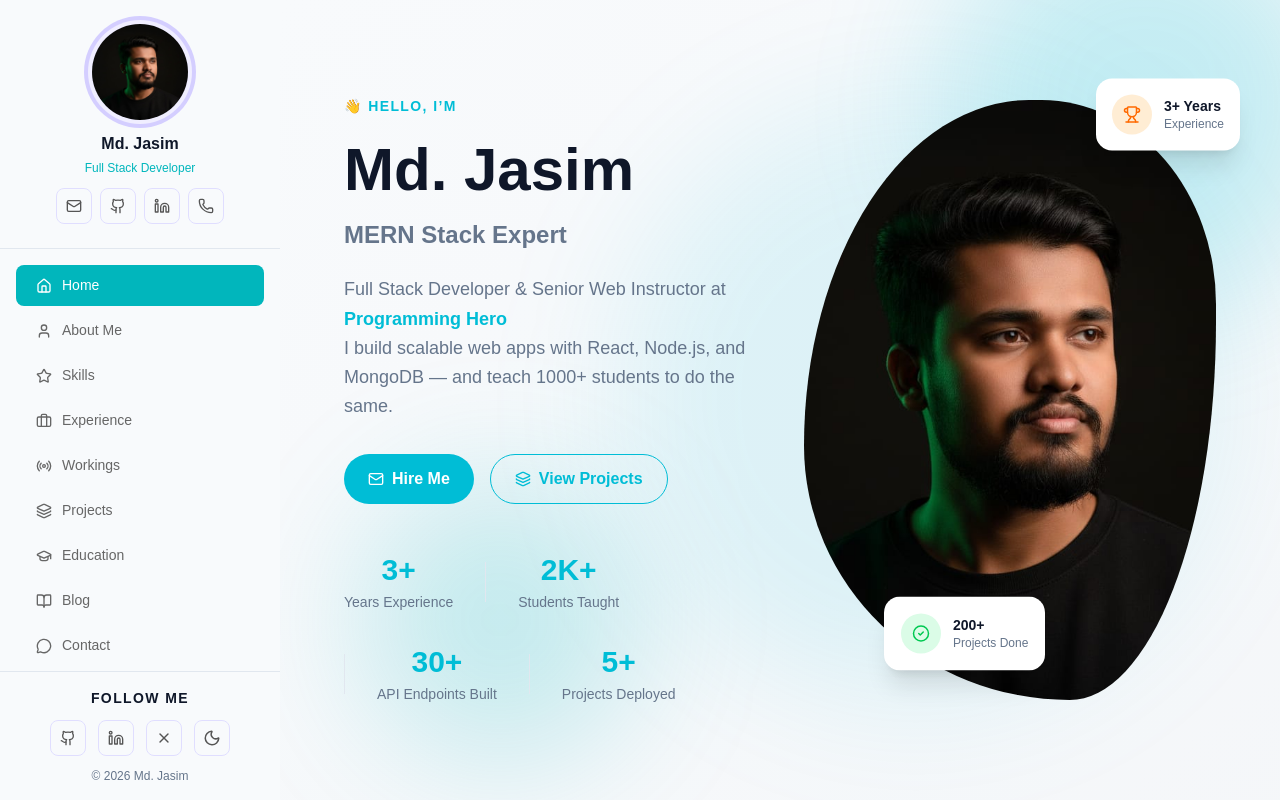
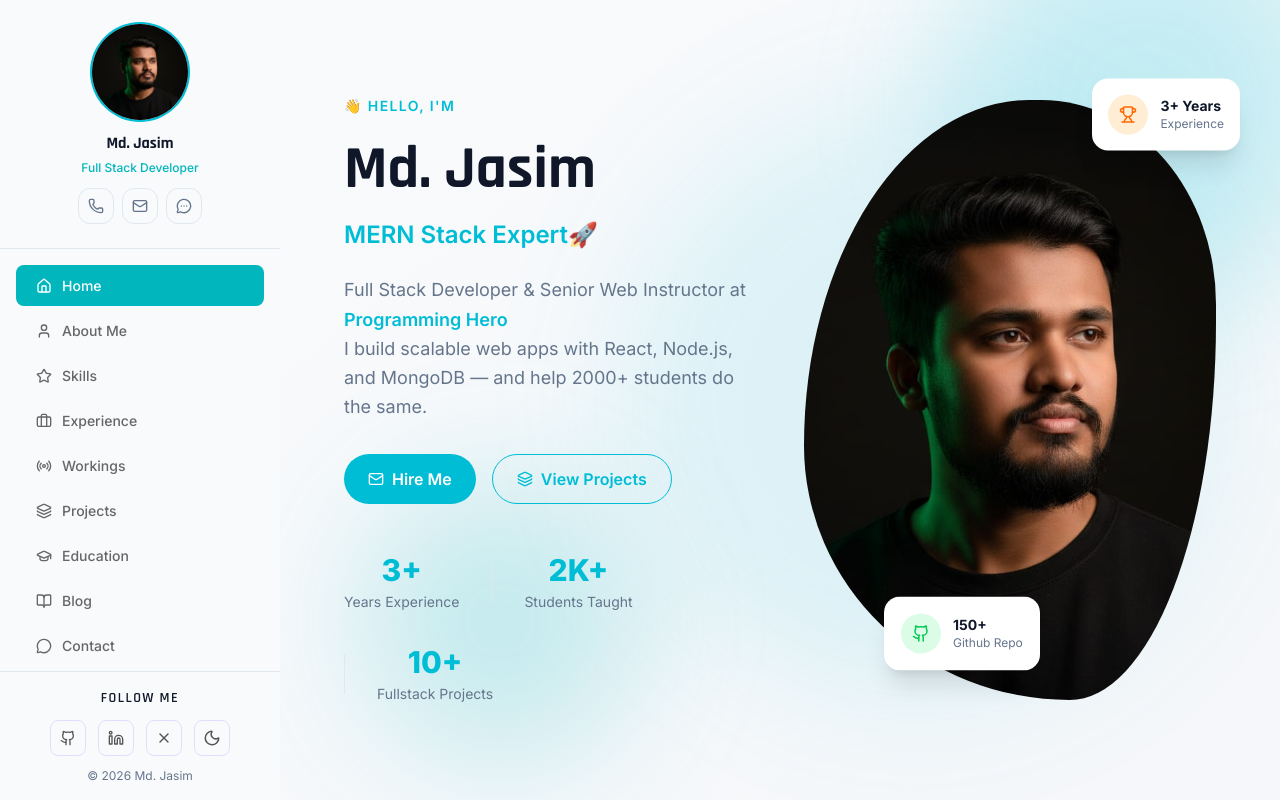
Before and after one commit to ismailjosim/portfolio-v2.0, a Next.js app: page / in a window 1280 px wide. Shown: the top 800 px of the page. Built offline with nearby package versions, Linux system fonts and the light colour scheme.

Commit message:
feat: enhance global styles and add social icons component for improved UI and functionality

```diff
--- a/src/app/globals.css
+++ b/src/app/globals.css
@@ -1,9 +1,13 @@
+@import url('https://fonts.googleapis.com/css2?family=Inter:ital,opsz,wght@0,14..32,100..900;1,14..32,100..900');
+@import url('https://fonts.googleapis.com/css2?family=Rajdhani:wght@300;400;500;600;700&display=swap');
 @import "tailwindcss";
 @import "tw-animate-css";
 @import "shadcn/tailwind.css";
 
 
 @custom-variant dark (&:is(.dark *));
+
+
 
 /* ===================================== */
 /* ========== LIGHT THEME ============== */
@@ -127,16 +131,6 @@
 /* ============ BASE LAYER ============= */
 /* ===================================== */
 
-@layer base {
-  * {
-    @apply border-border outline-ring/50;
-  }
-
-  body {
-    @apply bg-background text-foreground antialiased;
-  }
-}
-
 @theme inline {
   --radius-sm: calc(var(--radius) - 4px);
   --radius-md: calc(var(--radius) - 2px);
@@ -160,16 +154,32 @@
   --color-ring: var(--ring);
 }
 
+@layer base {
+  * {
+    @apply border-border outline-ring/50;
+  }
+
+  body {
+    @apply bg-background text-foreground antialiased;
+  }
+}
+
+/*
+===========================================
+*                            Global styling
+===========================================
+*/
+* {
+
+  scroll-behavior: smooth;
+  box-sizing: border-box;
+}
+
 body {
-  font-family: "Satoshi", sans-serif;
+  font-family: "Inter", sans-serif;
   background: var(--color-background);
   color: var(--color-foreground);
   overflow-x: hidden;
-}
-
-* {
-  scroll-behavior: smooth;
-  box-sizing: border-box;
 }
 
 h1,
@@ -177,7 +187,28 @@ h2,
 h3,
 h4,
 h5 {
-  font-family: "Cabinet Grotesk", sans-serif;
+  font-family: "Rajdhani", sans-serif;
+}
+
+
+/*
+===========================================
+*                   Sidebar section styling
+===========================================
+*/
+
+@keyframes morph {
+  0% {
+    border-radius: 60% 40% 30% 70% / 60% 30% 70% 40%;
+  }
+
+  50% {
+    border-radius: 30% 60% 70% 40% / 50% 60% 30% 60%;
+  }
+
+  100% {
+    border-radius: 60% 40% 30% 70% / 60% 30% 70% 40%;
+  }
 }
 
 .tech-badge {
@@ -225,33 +256,12 @@ h5 {
   overflow-y: auto;
 }
 
-/* Animated cursor */
-.cursor {
-  display: inline-block;
-  width: 3px;
-  height: 1em;
-  background: var(--accent);
-  margin-left: 2px;
-  vertical-align: middle;
-  animation: blink 1s steps(1) infinite;
-}
 
-@keyframes blink {
-
-  0%,
-  100% {
-    opacity: 1;
-  }
-
-  50% {
-    opacity: 0;
-  }
-}
 
 /* Avatar ring */
-.avatar-ring {
+/* .avatar-ring {
   box-shadow: 0 0 0 4px var(--avatar-ring-1), 0 0 0 8px var(--avatar-ring-2);
-}
+} */
 
 /* Blob */
 .blob {
@@ -279,20 +289,6 @@ h5 {
   .hero-img {
     height: 35rem;
     width: 35rem;
-  }
-}
-
-@keyframes morph {
-  0% {
-    border-radius: 60% 40% 30% 70% / 60% 30% 70% 40%;
-  }
-
-  50% {
-    border-radius: 30% 60% 70% 40% / 50% 60% 30% 60%;
-  }
-
-  100% {
-    border-radius: 60% 40% 30% 70% / 60% 30% 70% 40%;
   }
 }
 
--- a/src/components/Sidebar.tsx
+++ b/src/components/Sidebar.tsx
@@ -19,6 +19,8 @@ import {
 } from 'lucide-react'
 import ThemeToggle from './ui/ThemeToggle'
 import Image from 'next/image'
+import { Button } from './ui/button'
+import SocialIcons from './modules/SocialIcons'
 
 const navItems = [
 	{ id: 'hero', label: 'Home', icon: Home },
@@ -70,7 +72,7 @@ export default function Sidebar() {
 			{/* Profile */}
 			<div className='p-6 text-center border-b border-border shrink-0'>
 				<div className='relative inline-block mb-3'>
-					<div className='w-24 h-24 rounded-full avatar-ring mx-auto overflow-hidden'>
+					<div className='w-24 h-24 rounded-full ring-2 ring-primary mx-auto overflow-hidden'>
 						<Image
 							className='w-full h-full object-cover'
 							alt='JASIM'
@@ -80,44 +82,14 @@ export default function Sidebar() {
 						/>
 					</div>
 				</div>
-				<h3
-					className='font-bold text-foreground text-base'
-					style={{ fontFamily: "'Cabinet Grotesk', sans-serif" }}
-				>
-					Md. Jasim
-				</h3>
+				<h3 className='font-bold text-foreground text-base'>Md. Jasim</h3>
 				<p className='text-xs text-accent font-medium mt-1'>
 					Full Stack Developer
 				</p>
 				<div className='flex justify-center gap-2 mt-3'>
-					<a
-						href='mailto:ismailjosim@yahoo.com'
-						className='social-btn'
-						title='Email'
-					>
-						<Mail className='w-4 h-4' />
-					</a>
-					<a
-						href='https://github.com/ismailjosim'
-						target='_blank'
-						rel='noreferrer'
-						className='social-btn'
-						title='GitHub'
-					>
-						<Github className='w-4 h-4' />
-					</a>
-					<a
-						href='https://linkedin.com/in/ismailjosim'
-						target='_blank'
-						rel='noreferrer'
-						className='social-btn'
-						title='LinkedIn'
-					>
-						<Linkedin className='w-4 h-4' />
-					</a>
-					<a href='tel:+8801715052808' className='social-btn' title='Phone'>
-						<Phone className='w-4 h-4' />
-					</a>
+					<SocialIcons.Phone />
+					<SocialIcons.Email />
+					<SocialIcons.WhatsApp />
 				</div>
 			</div>
 
--- /dev/null
+++ b/src/components/modules/SocialIcons.tsx
@@ -0,0 +1,87 @@
+import { Mail, Github, Linkedin, Facebook, X, Phone, MessageCircleMore } from 'lucide-react'
+import { Button } from '../ui/button'
+
+type SocialButtonProps = {
+	href: string
+	label: string
+	icon: React.ElementType
+}
+
+function SocialButton({ href, label, icon: Icon }: SocialButtonProps) {
+	const isExternal = href.startsWith('http')
+
+	return (
+		<Button
+			asChild
+			size='icon'
+			className='h-9 w-9 rounded-lg border border-border text-muted-foreground bg-transparent transition-all duration-200 hover:bg-accent hover:text-white hover:border-accent'
+		>
+			<a
+				href={href}
+				target={isExternal ? '_blank' : undefined}
+				rel={isExternal ? 'noopener noreferrer' : undefined}
+				title={label}
+			>
+				<Icon className='w-4 h-4' />
+			</a>
+		</Button>
+	)
+}
+
+const SocialIcons = {
+	Email: () => (
+		<SocialButton
+			href='mailto:ismailjosim@yahoo.com'
+			label='Email'
+			icon={Mail}
+		/>
+	),
+
+	Github: () => (
+		<SocialButton
+			href='https://github.com/yourusername'
+			label='GitHub'
+			icon={Github}
+		/>
+	),
+
+	Linkedin: () => (
+		<SocialButton
+			href='https://linkedin.com/in/yourusername'
+			label='LinkedIn'
+			icon={Linkedin}
+		/>
+	),
+
+	Facebook: () => (
+		<SocialButton
+			href='https://facebook.com/yourusername'
+			label='Facebook'
+			icon={Facebook}
+		/>
+	),
+
+	Twitter: () => (
+		<SocialButton
+			href='https://twitter.com/yourusername'
+			label='Twitter'
+			icon={X}
+		/>
+	),
+	Phone: () => (
+		<SocialButton
+			href='tel:+8801715052808'
+			label='Phone'
+			icon={Phone}
+		/>
+	),
+	WhatsApp: () => (
+		<SocialButton
+			href='tel:+8801715052808'
+			label='Phone'
+			icon={MessageCircleMore}
+		/>
+	),
+}
+
+export default SocialIcons
--- a/src/components/sections/AboutSection.tsx
+++ b/src/components/sections/AboutSection.tsx
@@ -54,7 +54,7 @@ export default function AboutSection() {
 				<div className='grid md:grid-cols-2 lg:gap-16 md:gap-10 gap-6 items-start mt-10'>
 					{/* LEFT CONTENT */}
 					<FadeUp delay={100}>
-						<p className='text-muted-foreground text-lg leading-relaxed mb-5 text-justify'>
+						<p className='text-muted-foreground sm:text-lg leading-relaxed mb-5 sm:text-justify'>
 							I’m a passionate{' '}
 							<span className='text-primary font-semibold'>
 								Full Stack Developer
@@ -67,7 +67,7 @@ export default function AboutSection() {
 							, I lead advanced workshops and mentor aspiring developers.
 						</p>
 
-						<p className='text-muted-foreground leading-relaxed text-justify text-lg mb-12 '>
+						<p className='text-muted-foreground leading-relaxed sm:text-justify sm:text-lg mb-12 '>
 							I thrive at the intersection of clean code and impactful teaching.
 							Whether building scalable APIs, architecting frontend systems, or
 							designing curriculum — I bring precision and clarity to everything
--- a/src/components/sections/HeroSection.tsx
+++ b/src/components/sections/HeroSection.tsx
@@ -1,62 +1,52 @@
 'use client'
 
-import { useEffect, useRef } from 'react'
-import { Mail, Layers, Trophy, CheckCircle2 } from 'lucide-react'
+import { useCallback } from 'react'
+import { Mail, Layers, Trophy, GithubIcon } from 'lucide-react'
+import { ReactTyped } from 'react-typed'
 
-const texts = [
+const TYPED_TEXTS = [
 	'Full Stack Developer',
 	'MERN Stack Expert',
 	'Senior Web Instructor',
 	'Open Source Enthusiast',
 ]
 
-const stats = [
+const STATS = [
 	{ value: '3+', label: 'Years Experience' },
 	{ value: '2K+', label: 'Students Taught' },
-	{ value: '30+', label: 'API Endpoints Built' },
-	{ value: '5+', label: 'Projects Deployed' },
+	{ value: '10+', label: 'Fullstack Projects' },
+]
+
+const BADGES = [
+	{
+		icon: Trophy,
+		title: '3+ Years',
+		subtitle: 'Experience',
+		iconBg: 'bg-orange-100',
+		iconColor: 'text-orange-500',
+		position: 'sm:-top-4 -top-10 sm:-right-6 -right-8',
+	},
+	{
+		icon: GithubIcon,
+		title: '150+',
+		subtitle: 'Github Repo',
+		iconBg: 'bg-green-100',
+		iconColor: 'text-green-500',
+		position:
+			'lg:bottom-6 bottom-1 lg:left-20 -left-10 [animation-delay:1.5s] border sm:border-transparent',
+	},
 ]
 
 export default function HeroSection() {
-	const typedRef = useRef<HTMLSpanElement>(null)
+	const scrollToSection = useCallback((id: string) => {
+		const el = document.getElementById(id)
+		if (!el) return
 
-	useEffect(() => {
-		let ti = 0,
-			ci = 0,
-			deleting = false
-		let timeout: ReturnType<typeof setTimeout>
+		const offset = 80
+		const top = el.getBoundingClientRect().top + window.scrollY - offset
 
-		function type() {
-			const el = typedRef.current
-			if (!el) return
-			const current = texts[ti]
-
-			if (!deleting) {
-				el.textContent = current.slice(0, ++ci)
-				if (ci === current.length) {
-					deleting = true
-					timeout = setTimeout(type, 1500)
-					return
-				}
-			} else {
-				el.textContent = current.slice(0, --ci)
-				if (ci === 0) {
-					deleting = false
-					ti = (ti + 1) % texts.length
-				}
-			}
-
-			timeout = setTimeout(type, deleting ? 60 : 100)
-		}
-
-		type()
-		return () => clearTimeout(timeout)
+		window.scrollTo({ top, behavior: 'smooth' })
 	}, [])
-
-	const scrollToSection = (id: string) => {
-		const el = document.getElementById(id)
-		if (el) window.scrollTo({ top: el.offsetTop - 80, behavior: 'smooth' })
-	}
 
 	return (
 		<section
@@ -67,11 +57,11 @@ export default function HeroSection() {
 			<div className='absolute -top-24 -right-16 w-100 h-100 bg-primary/20 rounded-full blur-3xl' />
 			<div className='absolute bottom-10 left-20 w-70 h-70 bg-accent/20 rounded-full blur-3xl' />
 
-			<div className='w-full flex flex-col-reverse lg:grid lg:grid-cols-2 gap-12 items-center relative z-10'>
-				{/* LEFT */}
+			<div className='relative z-10 w-full flex flex-col-reverse lg:grid lg:grid-cols-2 gap-12 items-center'>
+				{/* LEFT CONTENT */}
 				<div>
 					<p className='uppercase tracking-widest text-sm font-semibold text-primary mb-4'>
-						👋 Hello, I’m
+						👋 Hello, I&apos;m
 					</p>
 
 					<h1 className='text-5xl md:text-6xl font-extrabold text-foreground leading-tight mb-3'>
@@ -79,8 +69,16 @@ export default function HeroSection() {
 					</h1>
 
 					<div className='flex items-center gap-2 text-2xl font-semibold text-muted-foreground mb-6 min-h-8'>
-						<span ref={typedRef} />
-						<span className='cursor' />
+						<ReactTyped
+							strings={TYPED_TEXTS}
+							typeSpeed={50}
+							backSpeed={50}
+							startDelay={1200}
+							backDelay={1500}
+							loop
+							className='text-primary'
+							cursorChar='🚀'
+						/>
 					</div>
 
 					<p className='text-muted-foreground text-lg max-w-xl leading-relaxed mb-8'>
@@ -88,19 +86,20 @@ export default function HeroSection() {
 						<a
 							href='https://web.programming-hero.com/home'
 							target='_blank'
-							className='text-primary font-semibold'
+							rel='noopener noreferrer'
+							className='text-primary font-semibold hover:underline'
 						>
 							Programming Hero
 						</a>
 						<br />I build scalable web apps with React, Node.js, and MongoDB —
-						and teach 1000+ students to do the same.
+						and help 2000+ students do the same.
 					</p>
 
-					{/* Buttons */}
+					{/* ACTION BUTTONS */}
 					<div className='flex flex-wrap gap-4 mb-12'>
 						<a
 							href='mailto:ismailjosim@yahoo.com'
-							className='flex items-center gap-2 bg-primary text-primary-foreground px-6 py-3 rounded-full font-semibold hover:scale-105 transition'
+							className='flex items-center gap-2 bg-primary text-primary-foreground px-6 py-3 rounded-full font-semibold transition-transform hover:scale-105'
 						>
 							<Mail size={16} />
 							Hire Me
@@ -108,21 +107,18 @@ export default function HeroSection() {
 
 						<button
 							onClick={() => scrollToSection('projects')}
-							className='flex items-center gap-2 border border-primary text-primary px-6 py-3 rounded-full font-semibold hover:bg-primary hover:text-white transition'
+							className='flex items-center gap-2 border border-primary text-primary px-6 py-3 rounded-full font-semibold transition-colors hover:bg-primary hover:text-white'
 						>
 							<Layers size={16} />
 							View Projects
 						</button>
 					</div>
 
-					{/* Stats */}
-					<div className='flex flex-wrap sm:justify-start justify-center items-center lg:gap-8 md:gap-12 gap-16'>
-						{stats.map((stat, i) => (
-							<div
-								key={stat.label}
-								className='flex justify-center text-center items-center gap-8'
-							>
-								{i > 0 && (
+					{/* STATS */}
+					<div className='flex flex-wrap sm:justify-start justify-center items-center gap-12 lg:gap-8'>
+						{STATS.map((stat, index) => (
+							<div key={stat.label} className='flex items-center gap-8'>
+								{index > 0 && (
 									<div className='hidden sm:block w-px h-10 bg-border' />
 								)}
 								<div className='text-center'>
@@ -138,38 +134,44 @@ export default function HeroSection() {
 					</div>
 				</div>
 
-				{/* RIGHT */}
+				{/* RIGHT CONTENT */}
 				<div className='relative flex justify-center lg:justify-end'>
-					{/* Image */}
+					{/* Profile Image */}
 					<div
-						className='hero-morph w-72 h-72 lg:w-150 lg:h-150 md:w-110 md:h-110 bg-center bg-cover'
+						className='hero-morph w-72 h-72 md:w-110 md:h-110 lg:w-150 lg:h-150 bg-center bg-cover'
 						style={{ backgroundImage: "url('/person.jpeg')" }}
+						role='img'
+						aria-label='Md. Jasim profile image'
 					/>
 
 					{/* Glow */}
 					<div className='absolute w-150 h-150 bg-primary/10 rounded-full blur-3xl -z-10' />
 
-					{/* Floating Badge 1 */}
-					<div className='absolute sm:-top-4 -top-10 sm:-right-6 -right-8 bg-card shadow-xl rounded-2xl p-4 flex items-center gap-3 float-y'>
-						<div className='w-10 h-10 bg-orange-100 rounded-full flex items-center justify-center'>
-							<Trophy size={18} className='text-orange-500' />
-						</div>
-						<div>
-							<div className='font-bold text-sm text-foreground'>3+ Years</div>
-							<div className='text-xs text-muted-foreground'>Experience</div>
-						</div>
-					</div>
+					{/* Floating Badges */}
+					{BADGES.map((badge, i) => {
+						const Icon = badge.icon
 
-					{/* Floating Badge 2 */}
-					<div className='absolute lg:bottom-6 bottom-1 lg:left-20 -left-10 bg-card shadow-xl rounded-2xl p-4 flex items-center gap-3 float-y [animation-delay:1.5s] border sm:border-transparent'>
-						<div className='w-10 h-10 bg-green-100 rounded-full flex items-center justify-center'>
-							<CheckCircle2 size={18} className='text-green-500' />
-						</div>
-						<div>
-							<div className='font-bold text-sm text-foreground'>200+</div>
-							<div className='text-xs text-muted-foreground'>Projects Done</div>
-						</div>
-					</div>
+						return (
+							<div
+								key={i}
+								className={`absolute ${badge.position} bg-card shadow-xl rounded-2xl p-4 flex items-center gap-3 float-y`}
+							>
+								<div
+									className={`w-10 h-10 ${badge.iconBg} rounded-full flex items-center justify-center`}
+								>
+									<Icon size={18} className={badge.iconColor} />
+								</div>
+								<div>
+									<div className='font-bold text-sm text-foreground'>
+										{badge.title}
+									</div>
+									<div className='text-xs text-muted-foreground'>
+										{badge.subtitle}
+									</div>
+								</div>
+							</div>
+						)
+					})}
 				</div>
 			</div>
 		</section>
```
